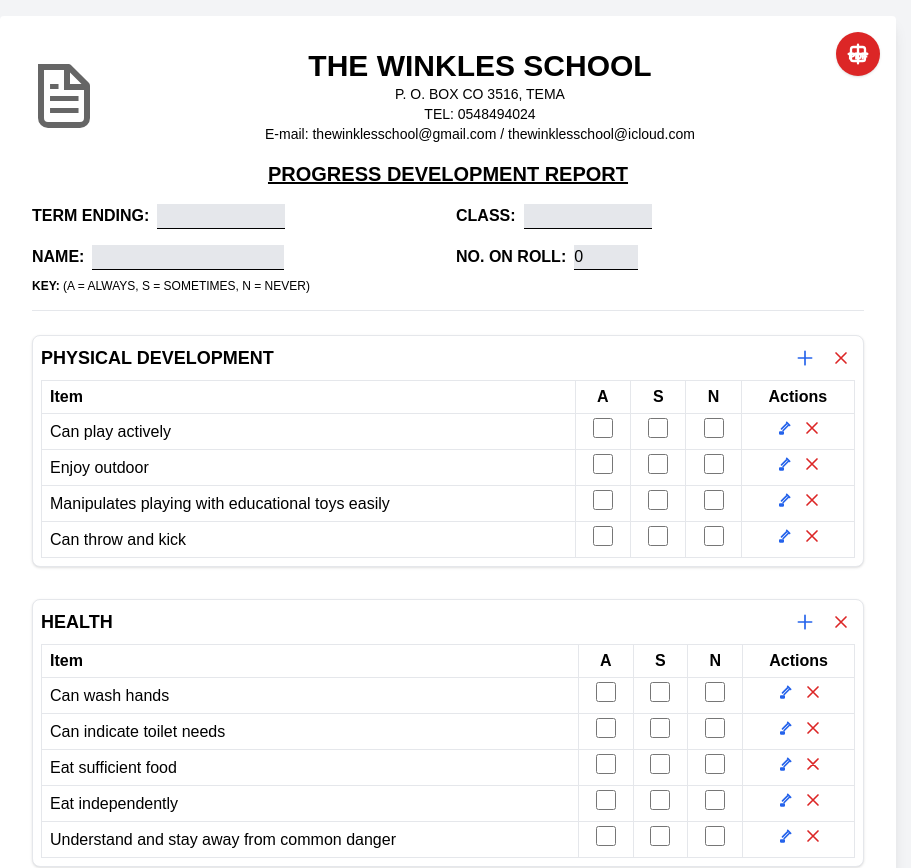
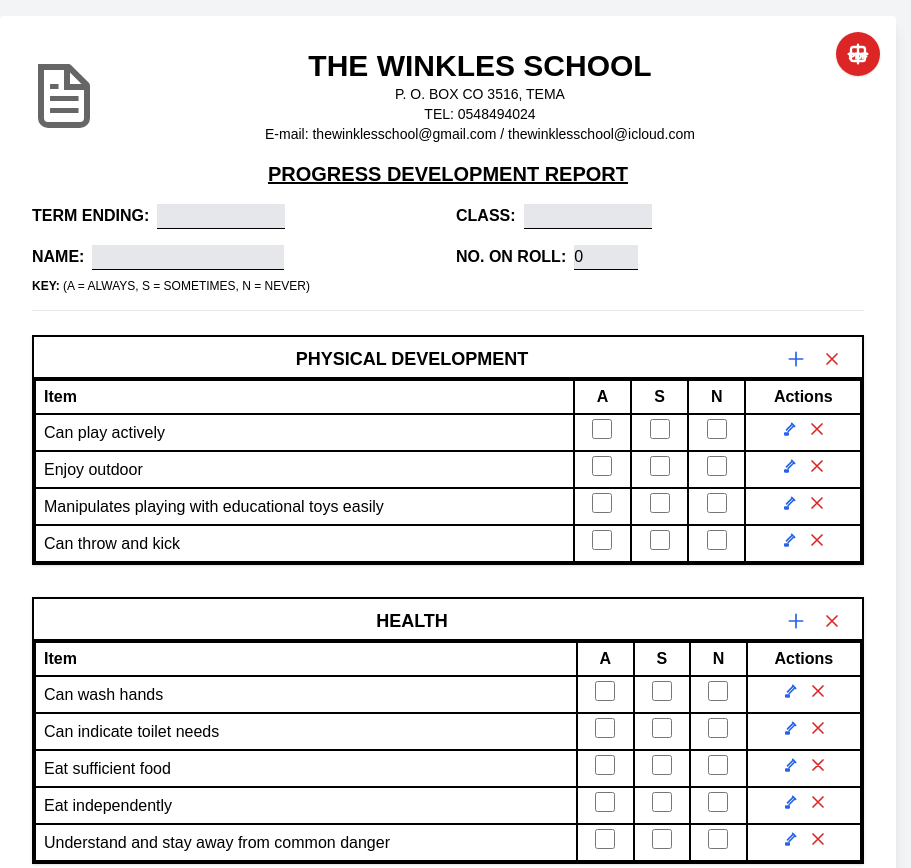
Before and after one commit to Bright-Anyawe/Form-builder, a Next.js app: page / in a window 1280 px wide. Shown: the top 868 px of the page, without its empty margins (192-1103 px from the left). Built offline with nearby package versions, Linux system fonts and the light colour scheme.

Commit message:
feat: enhance FormSection component with improved styling and layout for better usability

```diff
--- a/app/components/FormSection.js
+++ b/app/components/FormSection.js
@@ -46,38 +46,41 @@ export default function FormSection({ title, fields, onEditField, onDeleteField,
   };
 
   return (
-    <section className="mb-8 border rounded-lg p-2 bg-white shadow">
-      <div className="flex items-center justify-between mb-2">
+    <section className="mb-8 border-2 border-black p-0 bg-white shadow">
+      {/* Header row: title centered, icons right */}
+      <div className="flex items-center justify-between border-b-2 border-black px-4 pt-2 pb-1">
+        <div className="flex-1 flex justify-center">
           {isCustom ? (
             <input
               type="text"
-            className="font-bold text-lg underline w-full border-b border-gray-400 focus:outline-none"
+              className="font-bold text-lg underline text-center border-b border-gray-400 focus:outline-none w-full max-w-xl"
               placeholder="Add your Title"
               value={title}
               onChange={e => onEditSectionTitle(e.target.value)}
             />
           ) : (
-          <h3 className="font-bold text-lg">{title}</h3>
+            <h3 className="font-bold text-lg text-center w-full max-w-xl">{title}</h3>
           )}
+        </div>
         <div className="flex items-center gap-2 ml-2">
           <button title="Add row" onClick={handleAddRow} className="text-blue-600 hover:bg-blue-100 rounded p-1"><PlusIcon /></button>
           <button title="Delete section" onClick={onDeleteSection} className="text-red-600 hover:bg-red-100 rounded p-1"><DeleteIcon /></button>
         </div>
       </div>
-      <table className="w-full border">
+      <table className="w-full border-2 border-black border-collapse">
         <thead>
           <tr>
-            <th className="border px-2 py-1 text-left">Item</th>
-            <th className="border px-2 py-1">A</th>
-            <th className="border px-2 py-1">S</th>
-            <th className="border px-2 py-1">N</th>
-            <th className="border px-2 py-1">Actions</th>
+            <th className="border-2 border-black px-2 py-1 text-left font-bold">Item</th>
+            <th className="border-2 border-black px-2 py-1 font-bold">A</th>
+            <th className="border-2 border-black px-2 py-1 font-bold">S</th>
+            <th className="border-2 border-black px-2 py-1 font-bold">N</th>
+            <th className="border-2 border-black px-2 py-1 font-bold">Actions</th>
           </tr>
         </thead>
         <tbody>
           {fields.map((field, idx) => (
             <tr key={idx}>
-              <td className="border px-2 py-1">
+              <td className="border-2 border-black px-2 py-1">
                 {editIdx === idx ? (
                   <div className="flex items-center gap-2">
                     <input
@@ -96,16 +99,16 @@ export default function FormSection({ title, fields, onEditField, onDeleteField,
                   </div>
                 )}
               </td>
-              <td className="border px-2 py-1 text-center">
+              <td className="border-2 border-black px-2 py-1 text-center align-middle">
                 <CheckboxGroup checked={field.checked === "A"} onChange={() => onCheckbox(idx, "A")} />
               </td>
-              <td className="border px-2 py-1 text-center">
+              <td className="border-2 border-black px-2 py-1 text-center align-middle">
                 <CheckboxGroup checked={field.checked === "S"} onChange={() => onCheckbox(idx, "S")} />
               </td>
-              <td className="border px-2 py-1 text-center">
+              <td className="border-2 border-black px-2 py-1 text-center align-middle">
                 <CheckboxGroup checked={field.checked === "N"} onChange={() => onCheckbox(idx, "N")} />
               </td>
-              <td className="border px-2 py-1 text-center">
+              <td className="border-2 border-black px-2 py-1 text-center align-middle">
                 {editIdx === idx ? null : (
                   <>
                     <button title="Edit" onClick={() => handleEdit(idx)} className="text-blue-600 mr-2"><PencilIcon /></button>
```
Lines whose indentation alone changed are shown as unchanged.
